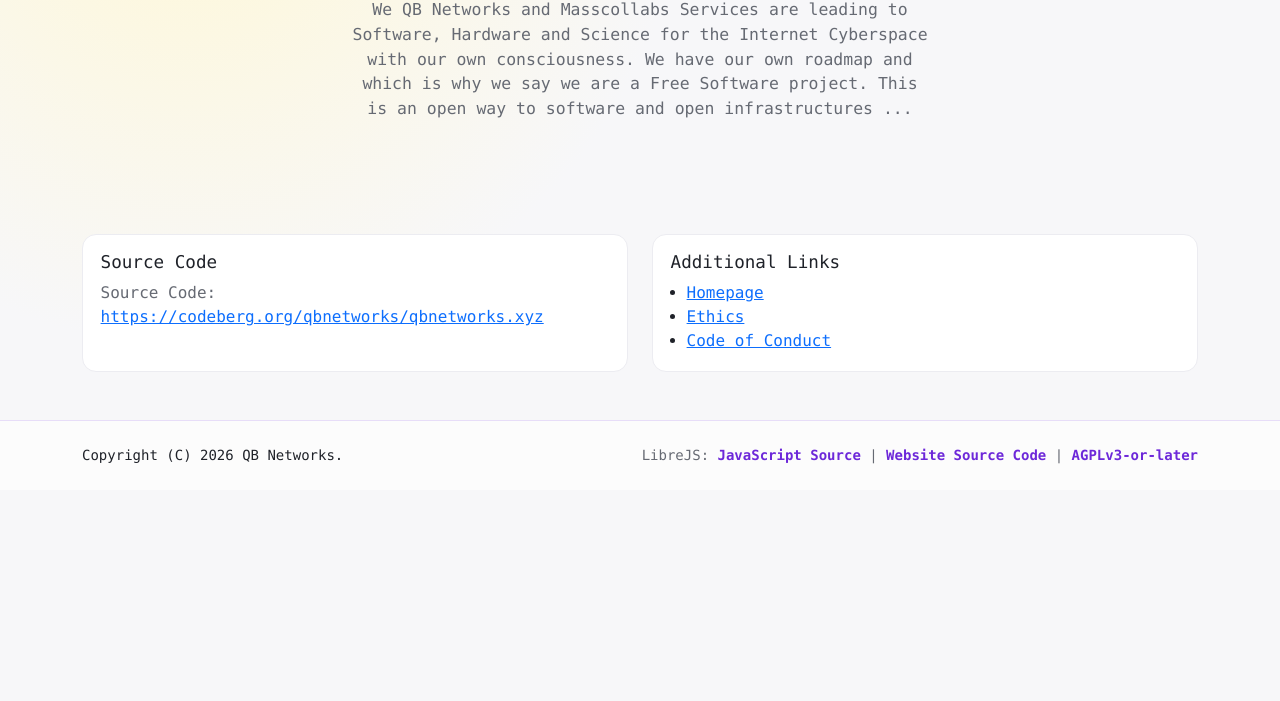
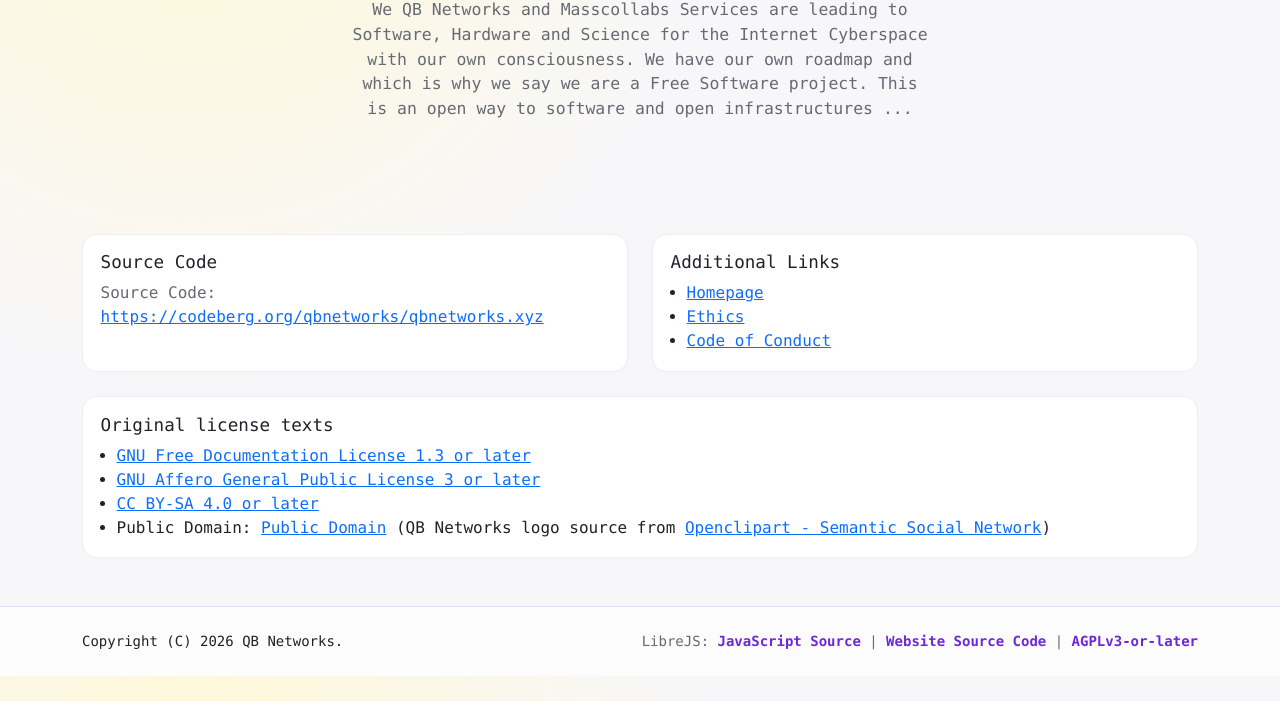
Before and after one commit to qbnetworks/qbnetworks.xyz, a plain HTML site: page index.html in a window 1280 px wide. Shown: the part 229-930 px from the top of the page. Before the commit the page ends 800 px from the top, so only its background shows below. Drawn offline with nearby package versions, Linux system fonts and the light colour scheme.

Commit message:
Link license references and document updates
Signed-off-by: Mert Gör <mertgor@qbnetworks.xyz>

```diff
--- a/index.html
+++ b/index.html
@@ -92,6 +92,17 @@
             </ul>
           </article>
         </div>
+        <div class="col-lg-12 reveal">
+          <article class="feature-card">
+            <h3>Original license texts</h3>
+            <ul class="mb-0 ps-3">
+              <li><a href="https://www.gnu.org/licenses/fdl-1.3.html" target="_blank" rel="noopener noreferrer">GNU Free Documentation License 1.3 or later</a></li>
+              <li><a href="https://www.gnu.org/licenses/agpl-3.0.html" target="_blank" rel="noopener noreferrer">GNU Affero General Public License 3 or later</a></li>
+              <li><a href="https://creativecommons.org/licenses/by-sa/4.0/deed.en" target="_blank" rel="noopener noreferrer">CC BY-SA 4.0 or later</a></li>
+              <li>Public Domain: <a href="https://creativecommons.org/publicdomain/mark/1.0/" target="_blank" rel="noopener noreferrer">Public Domain</a> (QB Networks logo source from <a href="https://openclipart.org/detail/62191/semantic-social-network" target="_blank" rel="noopener noreferrer">Openclipart - Semantic Social Network</a>)</li>
+            </ul>
+          </article>
+        </div>
       </div>
     </section>
   </main>
```
Also changed, not shown: coc.html (+8 -2 lines), ethics.html (+4 -3 lines), 3 other files.
